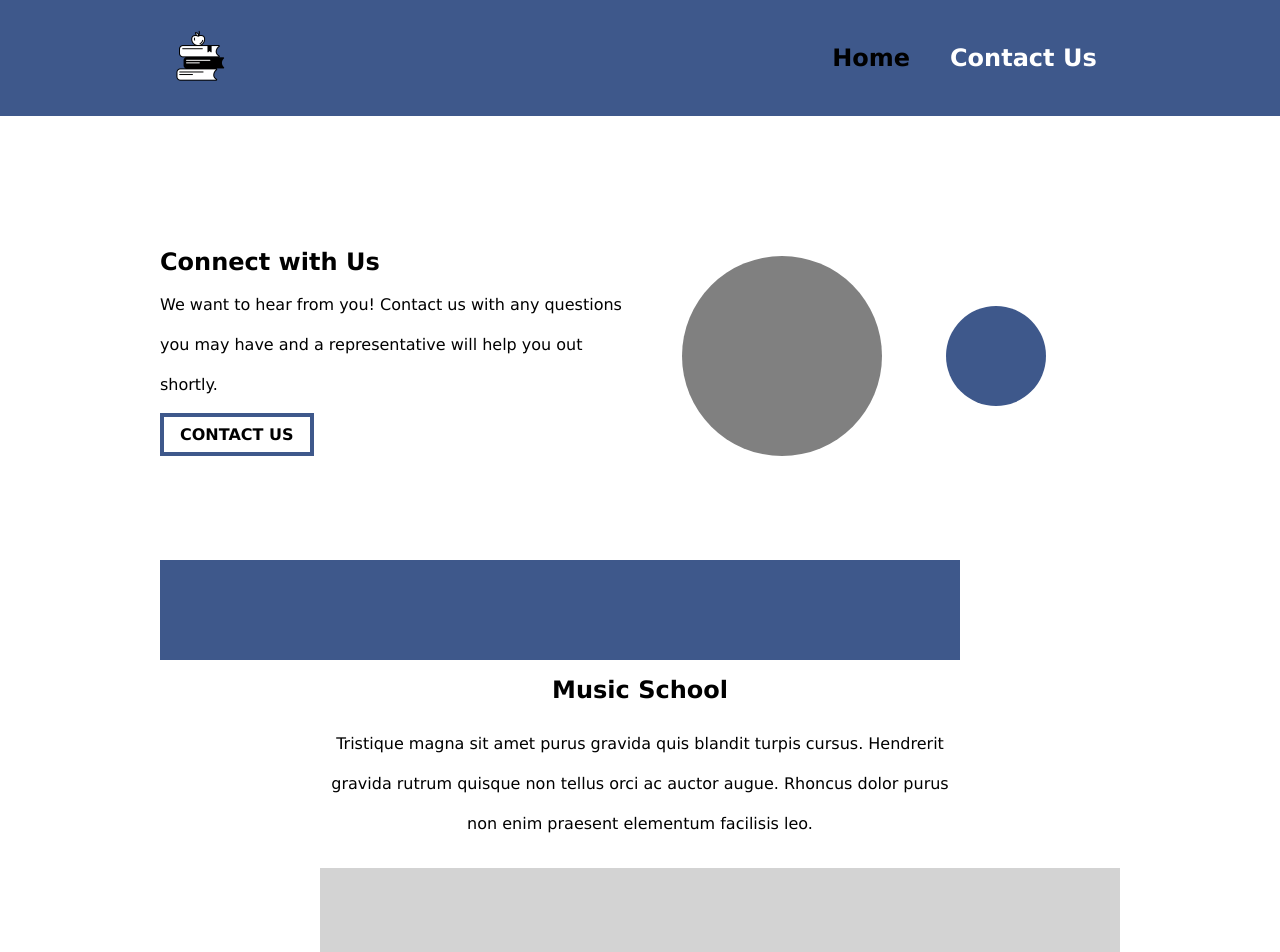
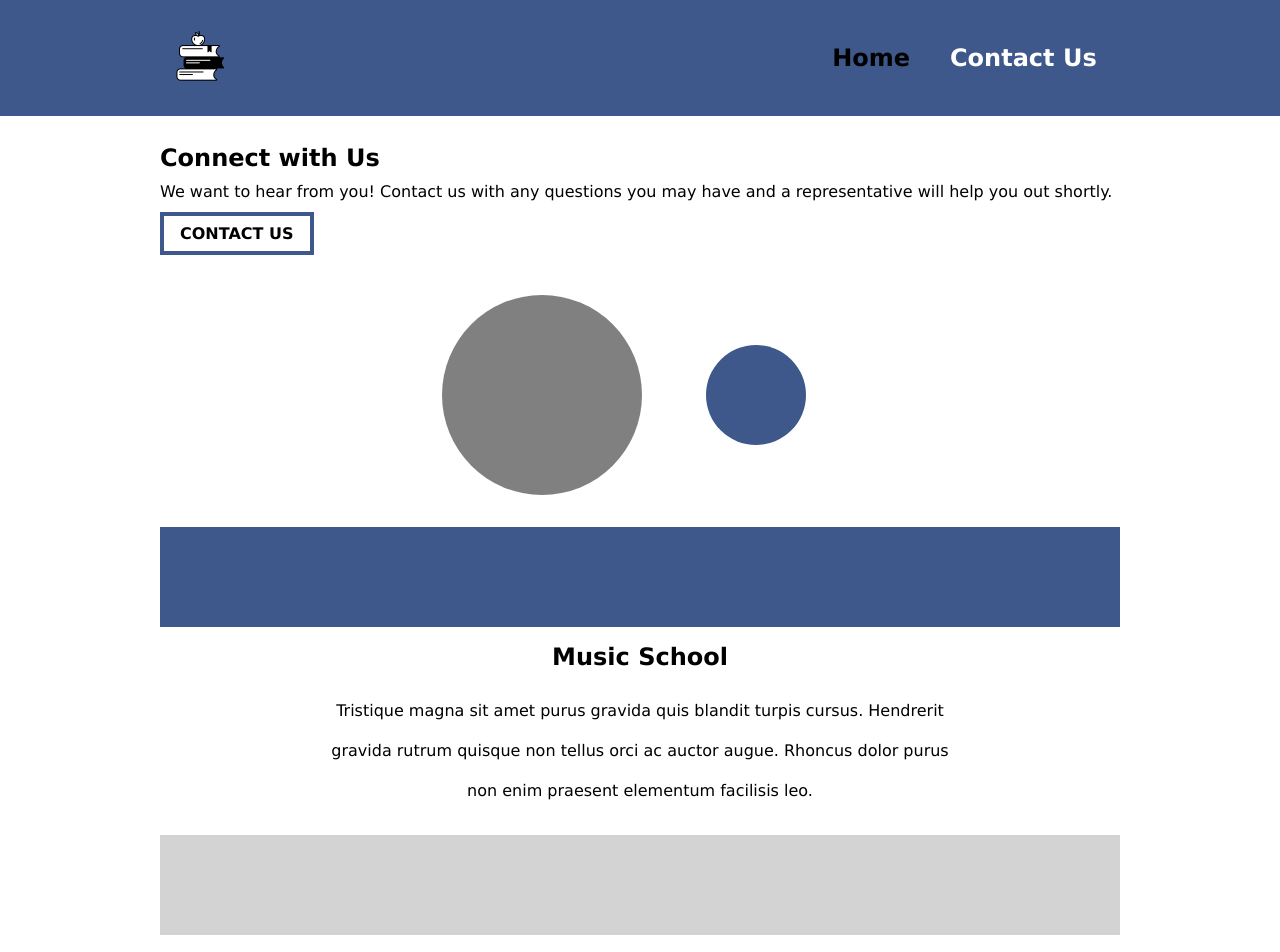
Before and after one commit to jvpink200/education-project, a Next.js app: page /contact in a window 1280 px wide. Shown: the top 952 px of the page. Built offline with nearby package versions, Linux system fonts and the light colour scheme.

Commit message:
fixed music school content and circles

```diff
--- a/src/app/contact/page.js
+++ b/src/app/contact/page.js
@@ -39,7 +39,7 @@ export default function Contact() {
               Rhoncus dolor purus non enim praesent elementum facilisis leo.
             </p>
           </div>
-          <div className="ed-light-blue"></div>
+          <div className="ed-light-gray"></div>
         </section>
       </main>
       <footer className="footer">
--- a/src/app/css/contact.scss
+++ b/src/app/css/contact.scss
@@ -19,12 +19,15 @@
 .connect {
   grid-row: 1;
   grid-column: 3 / span 8;
-  display: grid;
+  display: flex;
+  flex-direction: column;
+  gap: 2rem;
 }
 
 .education-study {
   grid-row: 2;
   grid-column: 3 / span 8;
+  margin-top: 2rem;
 }
 .info {
   text-align: center;
@@ -39,7 +42,7 @@
     height: 100px;
     background-color: #3e588b;
   }
-  &-light-blue {
+  &-light-gray {
     width: 100%;
     height: 100px;
     background-color: lightgray;
@@ -126,10 +129,10 @@
         }
       }
       &-dark-blue {
-        grid-column: 1 / span 10;
+        grid-column: 1 / -1;
       }
-      &-light-blue {
-        grid-column: 3 / span 12;
+      &-light-gray {
+        grid-column: 1 / -1;
       }
     }
   }
```
